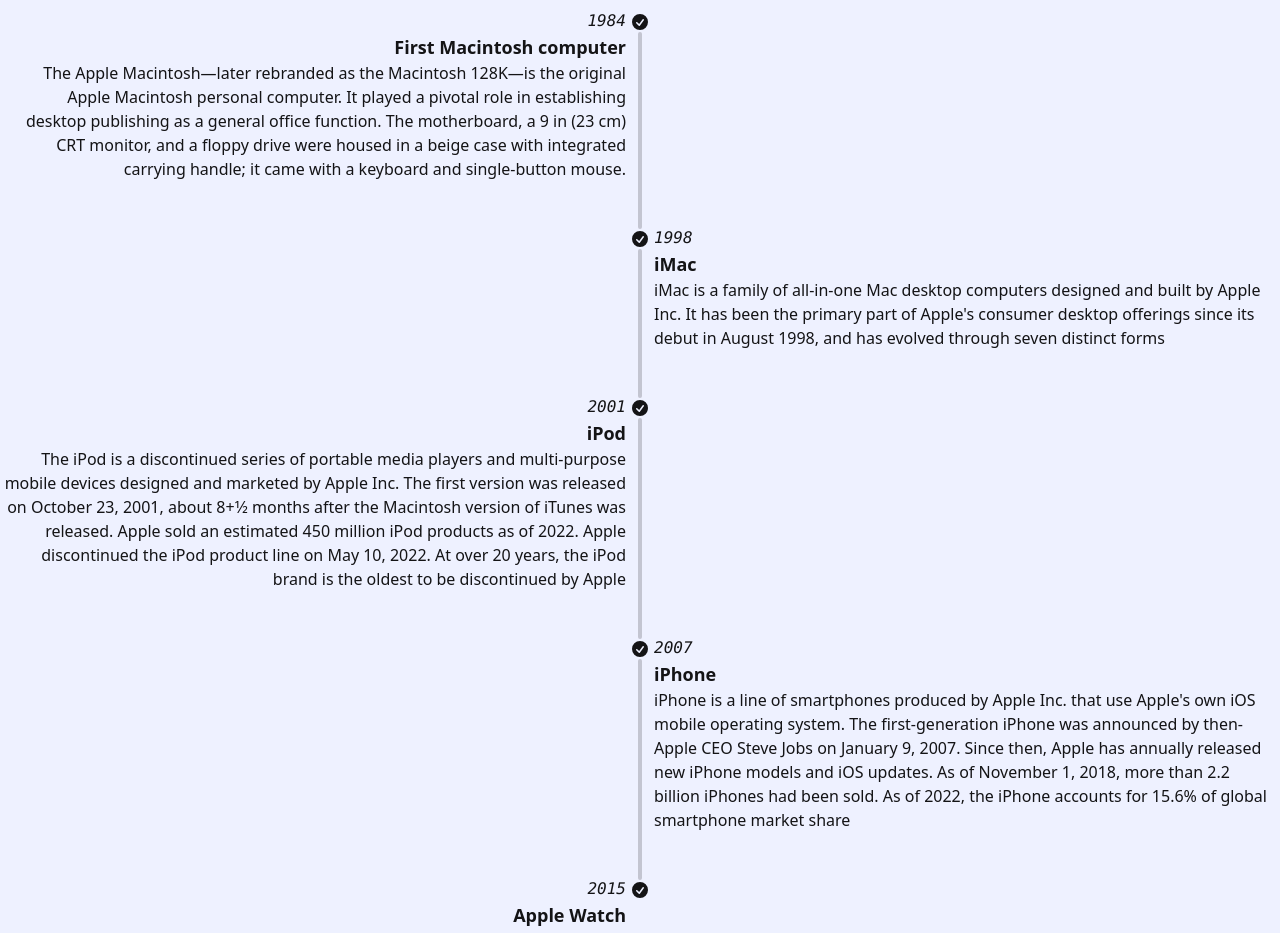
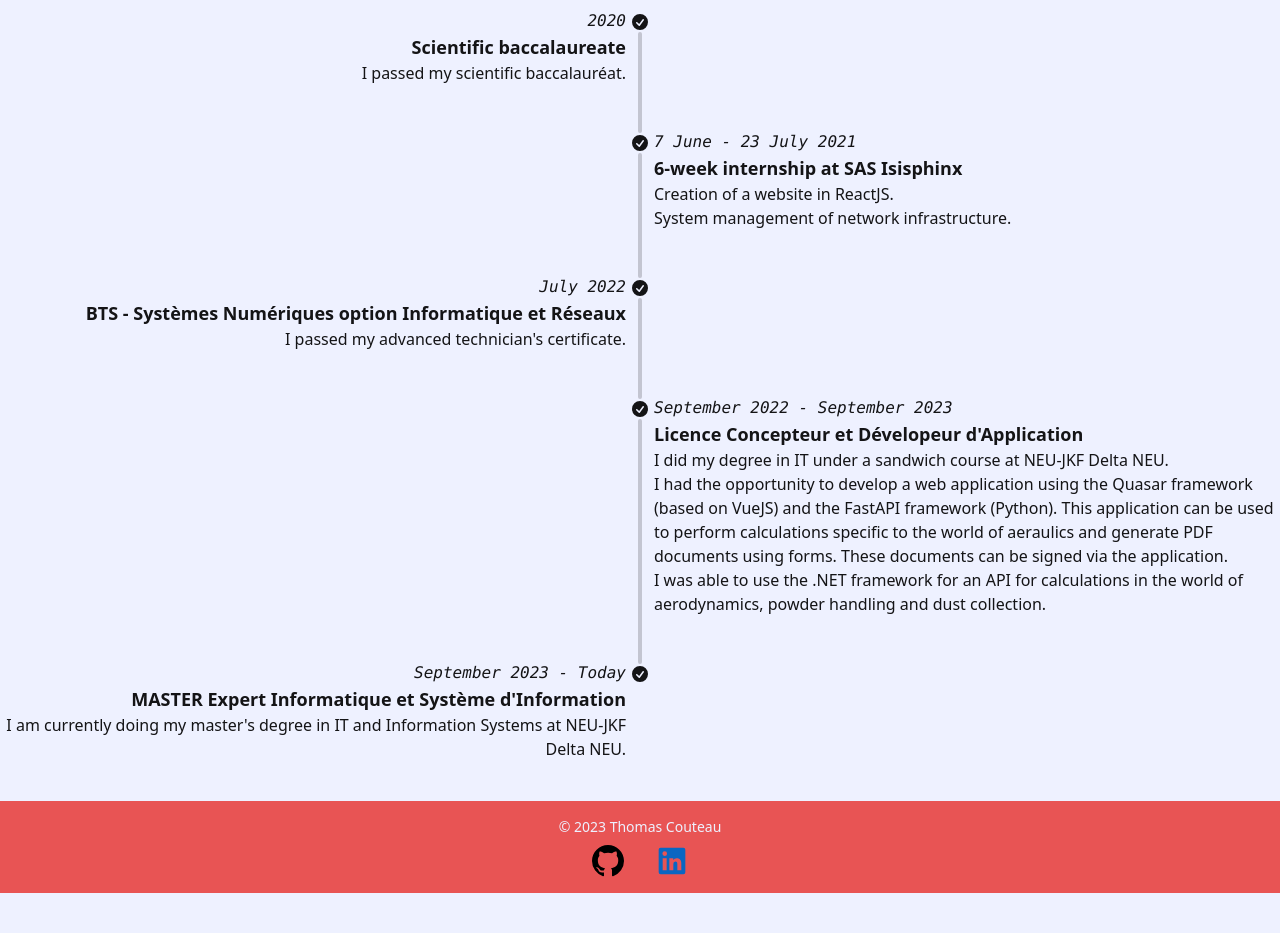
Before and after one commit to ThomasCouteau/portfolio-react, a React (Vite) app: page / in a window 1280 px wide. Shown: the part 860-1793 px from the top of the page. After the commit the page ends 1753 px from the top, so only its background shows below. Built offline with nearby package versions, Linux system fonts and the light colour scheme.

Commit message:
add footer, timeline

```diff
--- a/src/App.jsx
+++ b/src/App.jsx
@@ -3,6 +3,7 @@
 import {BrowserRouter as Router, Route, Routes, Navigate} from "react-router-dom";
 import Header from "./components/Header/Header.jsx";
 import Home from "./pages/Home/Home.jsx";
+import Footer from "./components/Footer/Footer.jsx";
 // import Article from "./pages/Article";
 
 const App = () => {
@@ -14,6 +15,7 @@
                 {/*<Route path="/article/:id" element={<Article />}/>*/}
                 <Route path="*" element={<Navigate to="/"/>}/>
             </Routes>
+            <Footer/>
         </Router>
     );
 }
--- /dev/null
+++ b/src/components/Footer/Footer.css
@@ -0,0 +1,3 @@
+.linkedin {
+    color: #0a66c2;
+}
--- /dev/null
+++ b/src/components/Footer/Footer.jsx
@@ -0,0 +1,33 @@
+import React from "react";
+import "./Footer.css"
+
+const Footer = () => {
+
+    return (
+        <footer className="footer footer-center p-4 bg-neutral text-base-content">
+            <aside>
+                <p className="text-base-100">© 2023 Thomas Couteau</p>
+                <div className="flex justify-center">
+                    <a href="https://github.com/ThomasCouteau" target="_blank" className="mx-4">
+                        <svg height="32" viewBox="0 0 16 16" version="1.1" width="32"
+                             data-view-component="true" className="text-base-100">
+                            <path
+                                d="M8 0c4.42 0 8 3.58 8 8a8.013 8.013 0 0 1-5.45 7.59c-.4.08-.55-.17-.55-.38 0-.27.01-1.13.01-2.2 0-.75-.25-1.23-.54-1.48 1.78-.2 3.65-.88 3.65-3.95 0-.88-.31-1.59-.82-2.15.08-.2.36-1.02-.08-2.12 0 0-.67-.22-2.2.82-.64-.18-1.32-.27-2-.27-.68 0-1.36.09-2 .27-1.53-1.03-2.2-.82-2.2-.82-.44 1.1-.16 1.92-.08 2.12-.51.56-.82 1.28-.82 2.15 0 3.06 1.86 3.75 3.64 3.95-.23.2-.44.55-.51 1.07-.46.21-1.61.55-2.33-.66-.15-.24-.6-.83-1.23-.82-.67.01-.27.38.01.53.34.19.73.9.82 1.13.16.45.68 1.31 2.69.94 0 .67.01 1.3.01 1.49 0 .21-.15.45-.55.38A7.995 7.995 0 0 1 0 8c0-4.42 3.58-8 8-8Z"></path>
+                        </svg>
+                    </a>
+                    <a href="https://www.linkedin.com/in/thomas-couteau/" target="_blank" className="mx-4">
+                        <svg xmlns="http://www.w3.org/2000/svg" viewBox="0 0 24 24" data-supported-dps="24x24"
+                             fill="currentColor" className="linkedin" width="32" height="32" focusable="false">
+                            <path
+                                d="M20.5 2h-17A1.5 1.5 0 002 3.5v17A1.5 1.5 0 003.5 22h17a1.5 1.5 0 001.5-1.5v-17A1.5 1.5 0 0020.5 2zM8 19H5v-9h3zM6.5 8.25A1.75 1.75 0 118.3 6.5a1.78 1.78 0 01-1.8 1.75zM19 19h-3v-4.74c0-1.42-.6-1.93-1.38-1.93A1.74 1.74 0 0013 14.19a.66.66 0 000 .14V19h-3v-9h2.9v1.3a3.11 3.11 0 012.7-1.4c1.55 0 3.36.86 3.36 3.66z"></path>
+                        </svg>
+                    </a>
+                </div>
+
+
+            </aside>
+        </footer>
+    )
+}
+
+export default Footer;
--- a/src/components/Header/Header.jsx
+++ b/src/components/Header/Header.jsx
@@ -1,13 +1,13 @@
 import React from "react";
-import { useNavigate} from "react-router-dom";
 
 const Header = () => {
-    const navigate = useNavigate();
 
     return (
         <div className="navbar bg-neutral">
             <div className="navbar-start px-8">
-                <button className="btn btn-ghost text-xl text-base-100" onClick={() => navigate('/')}>Thomas Couteau</button>
+                <div className="text-xl text-base-100">
+                    Thomas Couteau
+                </div>
             </div>
         </div>
     )
--- a/src/components/Timeline/Timeline.jsx
+++ b/src/components/Timeline/Timeline.jsx
@@ -12,12 +12,9 @@
                     </svg>
                 </div>
                 <div className="timeline-start md:text-end mb-10">
-                    <time className="font-mono italic">1984</time>
-                    <div className="text-lg font-black">First Macintosh computer</div>
-                    The Apple Macintosh—later rebranded as the Macintosh 128K—is the original Apple Macintosh personal
-                    computer. It played a pivotal role in establishing desktop publishing as a general office function.
-                    The motherboard, a 9 in (23 cm) CRT monitor, and a floppy drive were housed in a beige case with
-                    integrated carrying handle; it came with a keyboard and single-button mouse.
+                    <time className="font-mono italic">2020</time>
+                    <div className="text-lg font-black">Scientific baccalaureate</div>
+                    I passed my scientific baccalauréat.
                 </div>
                 <hr/>
             </li>
@@ -31,11 +28,10 @@
                     </svg>
                 </div>
                 <div className="timeline-end mb-10">
-                    <time className="font-mono italic">1998</time>
-                    <div className="text-lg font-black">iMac</div>
-                    iMac is a family of all-in-one Mac desktop computers designed and built by Apple Inc. It has been
-                    the primary part of Apple's consumer desktop offerings since its debut in August 1998, and has
-                    evolved through seven distinct forms
+                    <time className="font-mono italic">7 June - 23 July 2021</time>
+                    <div className="text-lg font-black">6-week internship at SAS Isisphinx</div>
+                    Creation of a website in ReactJS. <br/>
+                    System management of network infrastructure.
                 </div>
                 <hr/>
             </li>
@@ -49,13 +45,9 @@
                     </svg>
                 </div>
                 <div className="timeline-start md:text-end mb-10">
-                    <time className="font-mono italic">2001</time>
-                    <div className="text-lg font-black">iPod</div>
-                    The iPod is a discontinued series of portable media players and multi-purpose mobile devices
-                    designed and marketed by Apple Inc. The first version was released on October 23, 2001, about 8+1⁄2
-                    months after the Macintosh version of iTunes was released. Apple sold an estimated 450 million iPod
-                    products as of 2022. Apple discontinued the iPod product line on May 10, 2022. At over 20 years, the
-                    iPod brand is the oldest to be discontinued by Apple
+                    <time className="font-mono italic">July 2022</time>
+                    <div className="text-lg font-black">BTS - Systèmes Numériques option Informatique et Réseaux</div>
+                    I passed my advanced technician's certificate.
                 </div>
                 <hr/>
             </li>
@@ -69,13 +61,9 @@
                     </svg>
                 </div>
                 <div className="timeline-end mb-10">
-                    <time className="font-mono italic">2007</time>
-                    <div className="text-lg font-black">iPhone</div>
-                    iPhone is a line of smartphones produced by Apple Inc. that use Apple's own iOS mobile operating
-                    system. The first-generation iPhone was announced by then-Apple CEO Steve Jobs on January 9, 2007.
-                    Since then, Apple has annually released new iPhone models and iOS updates. As of November 1, 2018,
-                    more than 2.2 billion iPhones had been sold. As of 2022, the iPhone accounts for 15.6% of global
-                    smartphone market share
+                    <time className="font-mono italic">September 2022 - September 2023</time>
+                    <div className="text-lg font-black">Licence Concepteur et Dévelopeur d'Application</div>
+                    I did my degree in IT under a sandwich course at NEU-JKF Delta NEU. <br/> I had the opportunity to develop a web application using the Quasar framework (based on VueJS) and the FastAPI framework (Python). This application can be used to perform calculations specific to the world of aeraulics and generate PDF documents using forms. These documents can be signed via the application. <br/> I was able to use the .NET framework for an API for calculations in the world of aerodynamics, powder handling and dust collection.
                 </div>
                 <hr/>
             </li>
@@ -89,11 +77,9 @@
                     </svg>
                 </div>
                 <div className="timeline-start md:text-end mb-10">
-                    <time className="font-mono italic">2015</time>
-                    <div className="text-lg font-black">Apple Watch</div>
-                    The Apple Watch is a line of smartwatches produced by Apple Inc. It incorporates fitness tracking,
-                    health-oriented capabilities, and wireless telecommunication, and integrates with iOS and other
-                    Apple products and services
+                    <time className="font-mono italic">September 2023 - Today</time>
+                    <div className="text-lg font-black">MASTER Expert Informatique et Système d'Information</div>
+                    I am currently doing my master's degree in IT and Information Systems at NEU-JKF Delta NEU.
                 </div>
             </li>
         </ul>
--- a/src/pages/Home/Home.jsx
+++ b/src/pages/Home/Home.jsx
@@ -8,6 +8,7 @@
         <div className="container mx-auto">
             <Hero/>
             <Timeline/>
+
         </div>
 
     );
```
